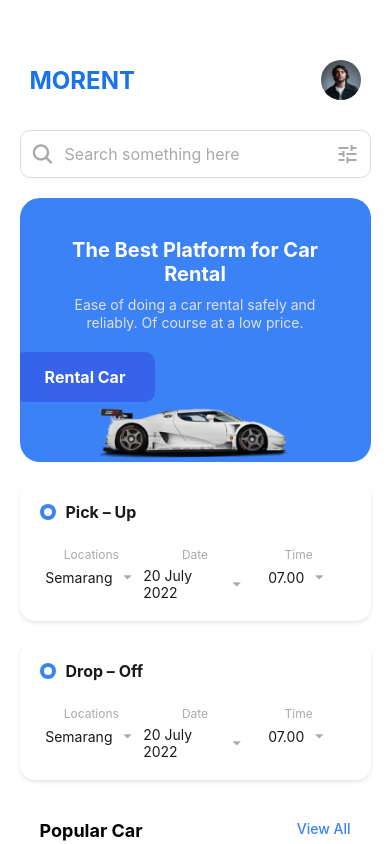
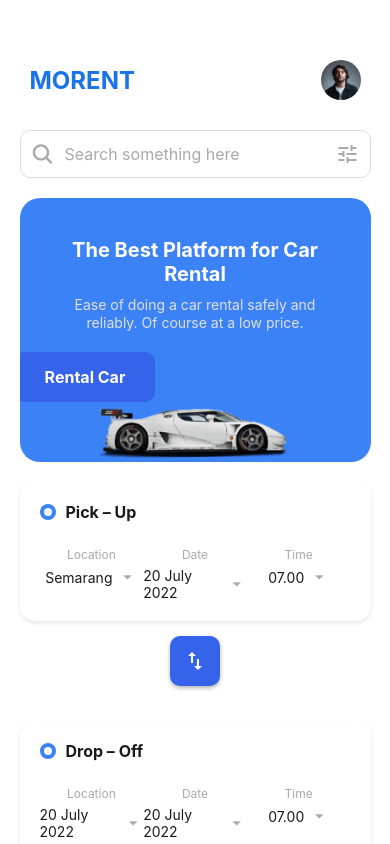
Before and after one commit to alfinvargheseonline/Morent, a React Native app: screen /Home in a window 390 px wide. Shown: the top 844 px of the page. Built offline with nearby package versions, Linux system fonts and the light colour scheme.

Commit message:
Add pickup and drop-off functionality with switch button in Home screen

```diff
--- a/screen/Home.js
+++ b/screen/Home.js
@@ -1,4 +1,4 @@
-import React from "react";
+import React, { useState } from "react";
 import {
   View,
   Text,
@@ -15,6 +15,14 @@ import HomeBody from "./HomeBody";
 const { width } = Dimensions.get("window");
 
 export default function App() {
+  const [pickUp, setPickUp] = useState("Semarang");
+  const [dropOff, setDropOff] = useState("20 July 2022");
+
+  const handleSwitch = () => {
+    setPickUp(dropOff);
+    setDropOff(pickUp);
+  };
+
   return (
     <ScrollView style={styles.scrollContainer}>
       <View style={styles.container}>
@@ -27,9 +35,14 @@ export default function App() {
         {/* Advertisement Card */}
         <AdCard />
 
-        {/* Pickup and Drop-off Cards */}
-        <PickupCard title="Pick – Up" />
-        <PickupCard title="Drop – Off" />
+        {/* Pickup Card */}
+        <PickupCard title="Pick – Up" location={pickUp} />
+
+        {/* Switch Button */}
+        <SwitchButton onSwitch={handleSwitch} />
+
+        {/* Drop-off Card */}
+        <PickupCard title="Drop – Off" location={dropOff} />
 
         {/* Home Body Section */}
         <View style={styles.homeBodyContainer}>
@@ -85,7 +98,7 @@ const AdCard = () => (
 );
 
 // Pickup/Drop-off Card Component
-const PickupCard = ({ title }) => (
+const PickupCard = ({ title, location }) => (
   <View style={pickupStyles.card}>
     {/* Header Section */}
     <View style={pickupStyles.header}>
@@ -97,7 +110,7 @@ const PickupCard = ({ title }) => (
 
     {/* Options: Location, Date, Time */}
     <View style={pickupStyles.optionsContainer}>
-      <Option label="Locations" value="Semarang" />
+      <Option label="Location" value={location} />
       <Option label="Date" value="20 July 2022" />
       <Option label="Time" value="07.00" />
     </View>
@@ -114,6 +127,36 @@ const Option = ({ label, value }) => (
     </View>
   </TouchableOpacity>
 );
+
+// Switch Component
+const SwitchButton = ({ onSwitch }) => (
+  <View style={switchStyles.container}>
+    <TouchableOpacity style={switchStyles.button} onPress={onSwitch}>
+      <MaterialIcons name="swap-vert" size={24} color="#FFFFFF" />
+    </TouchableOpacity>
+  </View>
+);
+
+// Styles for the Switch
+const switchStyles = StyleSheet.create({
+  container: {
+    marginVertical: 15,
+    alignItems: "center",
+  },
+  button: {
+    width: 50,
+    height: 50,
+    backgroundColor: "#3563E9",
+    borderRadius: 10,
+    justifyContent: "center",
+    alignItems: "center",
+    shadowColor: "#000",
+    shadowOffset: { width: 0, height: 2 },
+    shadowOpacity: 0.3,
+    shadowRadius: 4,
+    elevation: 5,
+  },
+});
 
 // Styles for Pickup/Drop-off Card
 const pickupStyles = StyleSheet.create({
```
